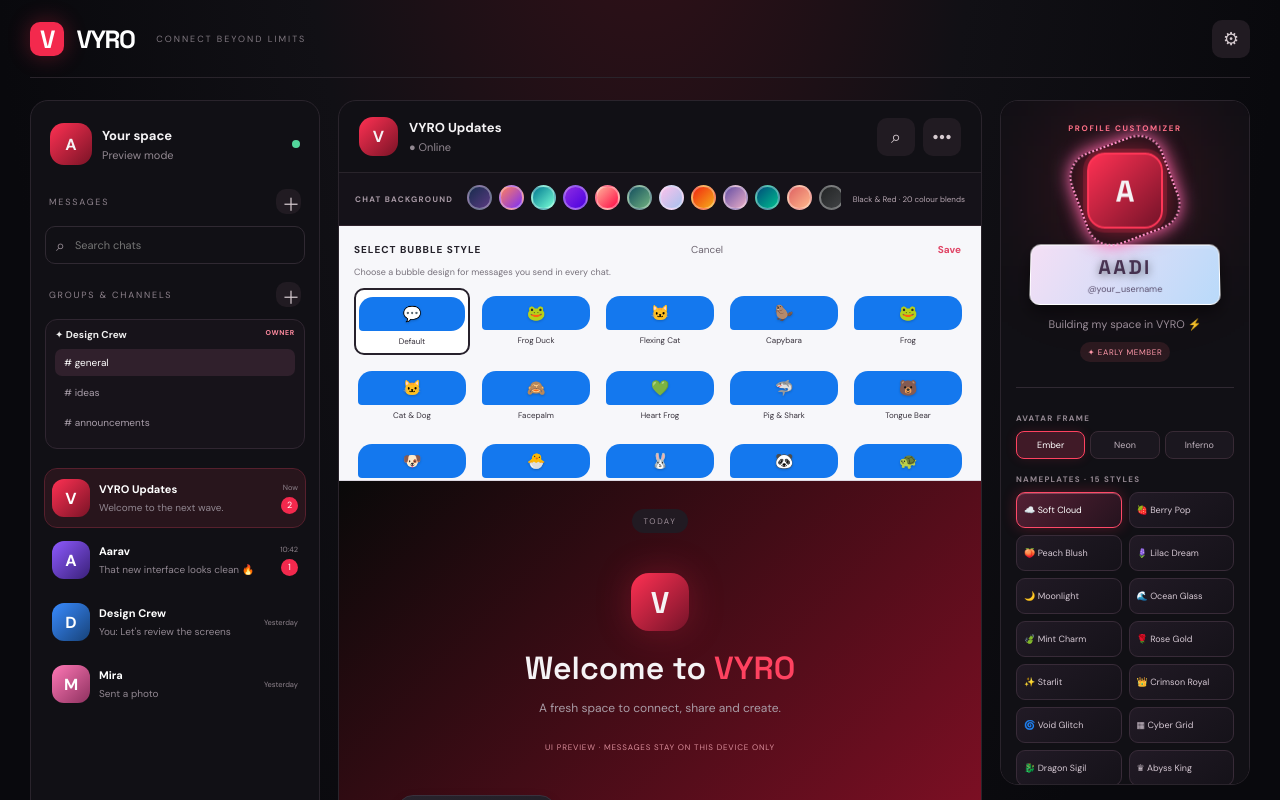
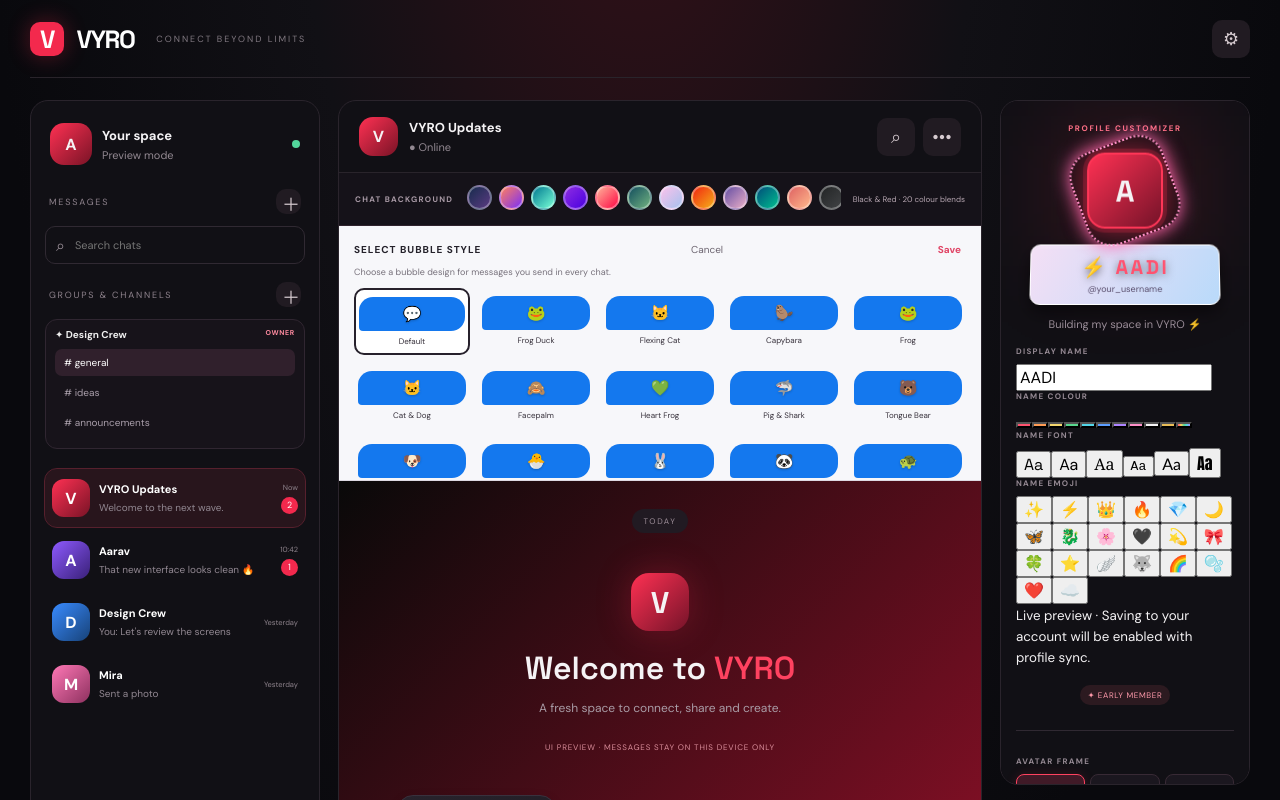
Before and after one commit to Aaditya-555/VYRO, a React (Vite) app: page / in a window 1280 px wide. Shown: the top 800 px of the page. Built offline with nearby package versions, Linux system fonts and the light colour scheme.

Commit message:
Add display name colour font and emoji customizer

```diff
--- a/src/App.jsx
+++ b/src/App.jsx
@@ -38,6 +38,10 @@ const chatBackgrounds = [
   ["black-red","Black & Red", "linear-gradient(135deg,#090909 0%,#8f1028 100%)"]
 ];
 
+const nameColors = [["red","#ff526f"],["orange","#ff9b54"],["yellow","#f5d76e"],["green","#58d68d"],["cyan","#52d6e8"],["blue","#5b9cff"],["purple","#ad83ff"],["pink","#ff8fc8"],["white","#f5f3f5"],["gold","#e9bd58"],["rainbow","linear-gradient(90deg,#ff526f,#ffcf5c,#58d68d,#52d6e8,#ad83ff)"]];
+const nameFonts = [["space","Space Grotesk"],["dm","DM Sans"],["serif","Georgia"],["mono","monospace"],["rounded","Trebuchet MS"],["display","Impact"]];
+const nameEmojis = ["✨","⚡","👑","🔥","💎","🌙","🦋","🐉","🌸","🖤","💫","🎀","🍀","⭐","🪽","🐺","🌈","🫧","❤️","☁️"];
+
 const bubbleStyles = [["default","Default","💬"],["frog-duck","Frog Duck","🐸"],["flex-cat","Flexing Cat","🐱"],["capybara","Capybara","🦫"],["frog","Frog","🐸"],["cat-dog","Cat & Dog","🐱"],["facepalm","Facepalm","🙈"],["heart-frog","Heart Frog","💚"],["pig-shark","Pig & Shark","🦈"],["tongue-bear","Tongue Bear","🐻"],["doge","Doge","🐶"],["frog-chick","Frog Chick","🐣"],["bunny","Bunny","🐰"],["panda","Panda","🐼"],["turtle","Turtle","🐢"],["fox","Fox","🦊"],["unicorn","Unicorn","🦄"],["koala","Koala","🐨"],["dino","Dino","🦖"],["star-cloud","Star Cloud","🌟"]];
 
 const chats = [
@@ -66,6 +70,10 @@ export default function App() {
   const [chatBackground, setChatBackground] = useState("black-red");
   const [bubbleStyle, setBubbleStyle] = useState("default");
   const [draftBubbleStyle, setDraftBubbleStyle] = useState("default");
+  const [displayName, setDisplayName] = useState("AADI");
+  const [nameColor, setNameColor] = useState("red");
+  const [nameFont, setNameFont] = useState("space");
+  const [nameEmoji, setNameEmoji] = useState("⚡");
 
   useEffect(() => {
     const timer = window.setTimeout(() => setShowSplash(false), 2600);
@@ -191,8 +199,15 @@ export default function App() {
           <div className="details-glow" />
           <div className="studio-label">PROFILE CUSTOMIZER</div>
           <div className={`details-avatar profile-avatar frame-${frame} effect-${avatarEffect}`}>A</div>
-          <div className={`nameplate plate-${nameplate}`}><h2>AADI</h2><span>@your_username</span></div>
+          <div className={`nameplate plate-${nameplate}`}><h2 style={{color:nameColors.find(([id])=>id===nameColor)?.[1] || "#ff526f",fontFamily:nameFonts.find(([id])=>id===nameFont)?.[1] || "Space Grotesk"}}>{nameEmoji} {displayName || "AADI"}</h2><span>@your_username</span></div>
           <p className="profile-bio">Building my space in VYRO ⚡</p>
+          <div className="cosmetic-group name-customizer"><strong>DISPLAY NAME</strong>
+            <input className="name-edit-input" value={displayName} maxLength={24} onChange={e=>setDisplayName(e.target.value)} placeholder="Your display name"/>
+            <strong>NAME COLOUR</strong><div className="name-color-options">{nameColors.map(([id,color])=><button key={id} type="button" title={id} aria-label={id+" name colour"} className={nameColor===id?"name-color-dot active":"name-color-dot"} style={{background:color}} onClick={()=>setNameColor(id)}/>)}</div>
+            <strong>NAME FONT</strong><div className="name-font-options">{nameFonts.map(([id,font])=><button key={id} type="button" className={nameFont===id?"name-font-choice active":"name-font-choice"} style={{fontFamily:font}} onClick={()=>setNameFont(id)}>Aa</button>)}</div>
+            <strong>NAME EMOJI</strong><div className="name-emoji-options">{nameEmojis.map(emoji=><button key={emoji} type="button" className={nameEmoji===emoji?"name-emoji-choice active":"name-emoji-choice"} onClick={()=>setNameEmoji(emoji)}>{emoji}</button>)}</div>
+            <small className="name-save-note">Live preview · Saving to your account will be enabled with profile sync.</small>
+          </div>
           <div className="profile-badge">✦ EARLY MEMBER</div>
           <div className="detail-rule" />
           <div className="cosmetic-group"><strong>AVATAR FRAME</strong><div className="cosmetic-options">
```
